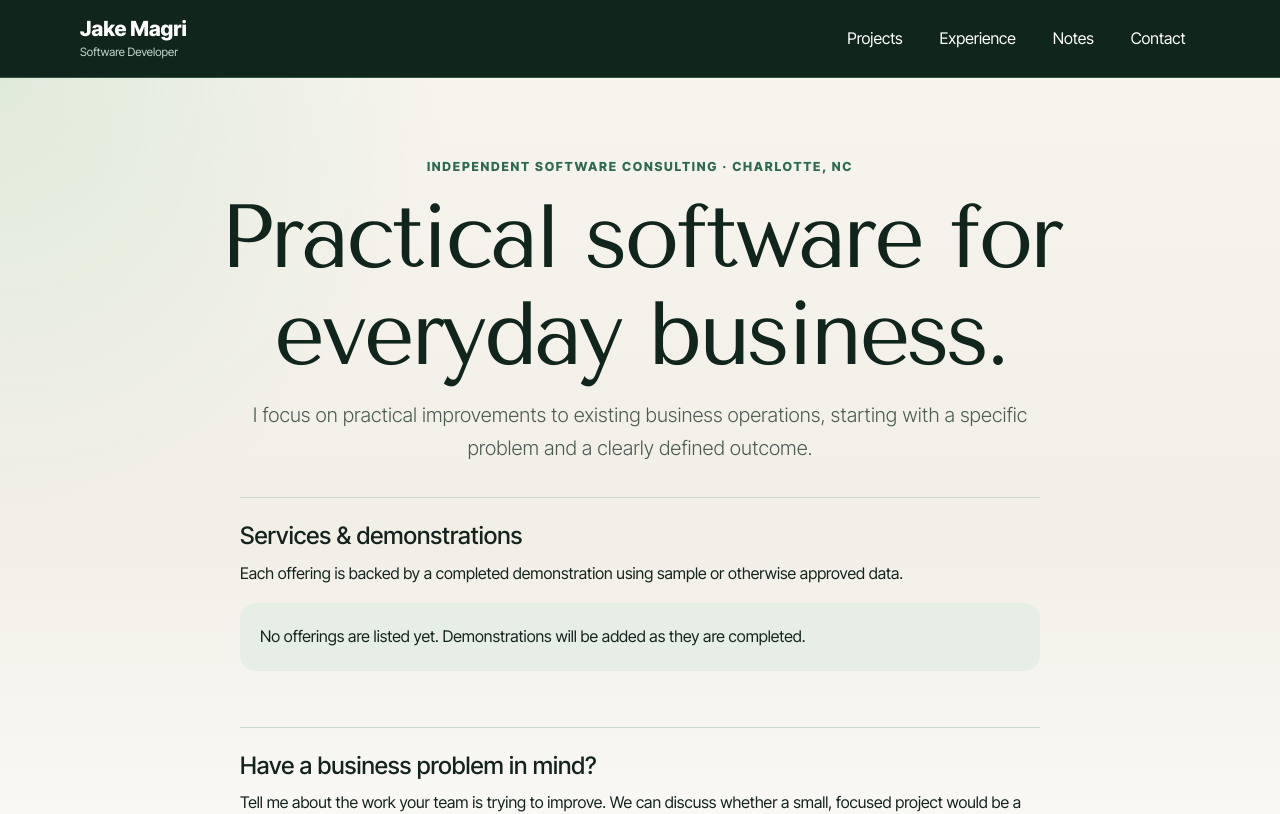
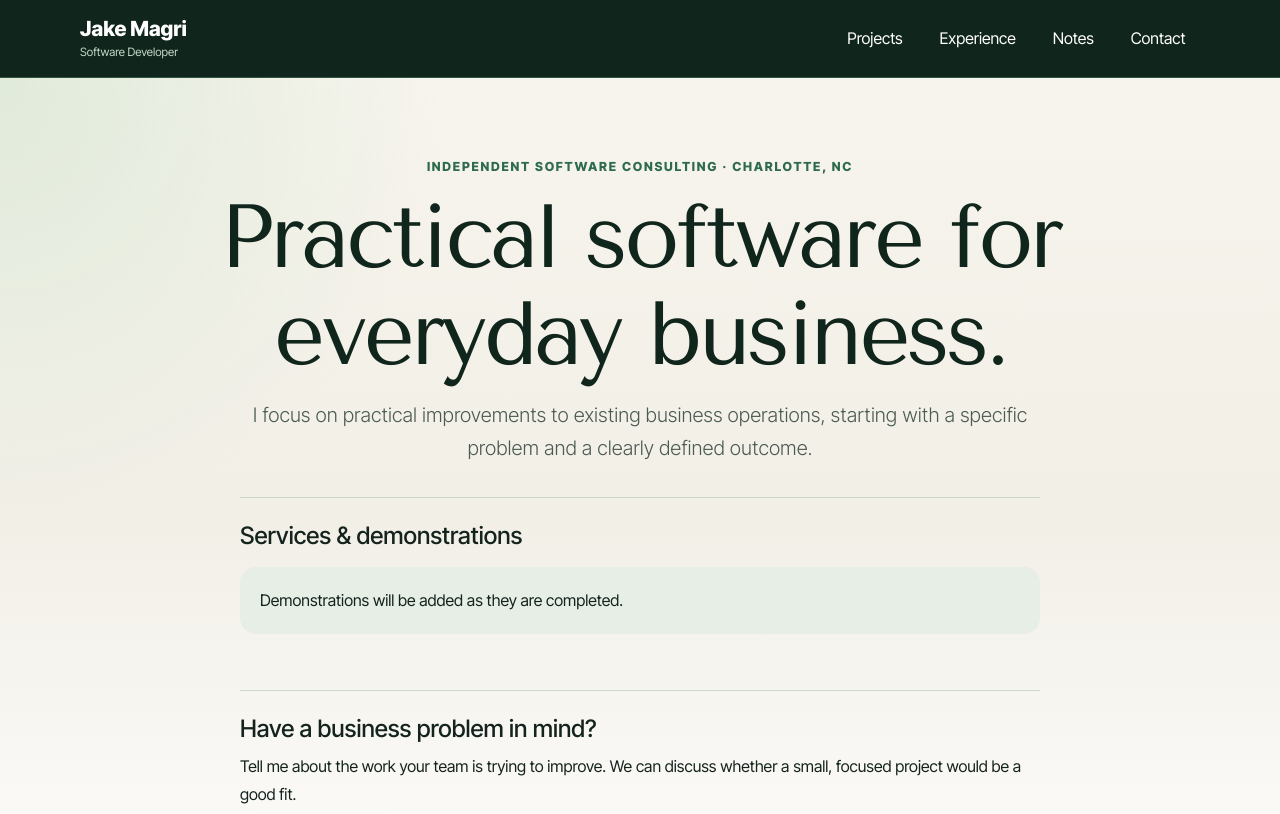
Before and after one commit to jake-magri/React-Portfolio, a Next.js app: page /consulting in a window 1280 px wide. Shown: the top 814 px of the page. Built offline with nearby package versions, Linux system fonts and the light colour scheme.

Commit message:
Refine consulting catalog copy and empty state

```diff
--- a/src/pages/consulting.js
+++ b/src/pages/consulting.js
@@ -11,7 +11,7 @@ export default function ConsultingPage() {
     <>
       <SiteHead
         title="Independent Software Consulting | Jake Magri"
-        description="Independent business software consulting in Charlotte, NC. Explore completed demonstrations and discuss operational problems."
+        description="Independent business software consulting in Charlotte, NC. Discuss practical improvements to existing business operations."
       />
       <main className={styles.pageShell}>
         <header className={styles.heroBlock}>
@@ -26,13 +26,11 @@ export default function ConsultingPage() {
         <section className={styles.detailShell} aria-labelledby="offerings-heading">
           <div className={styles.detailSection}>
             <h2 id="offerings-heading">Services &amp; demonstrations</h2>
-            <p>
-              Each offering is backed by a completed demonstration using sample
-              or otherwise approved data.
-            </p>
-            {publishedOfferings.length === 0 && (
+            {publishedOfferings.length > 0 ? (
+              <p>Explore working demonstrations of the solutions I offer.</p>
+            ) : (
               <p className={styles.detailNote}>
-                No offerings are listed yet. Demonstrations will be added as they are completed.
+                Demonstrations will be added as they are completed.
               </p>
             )}
           </div>
```
